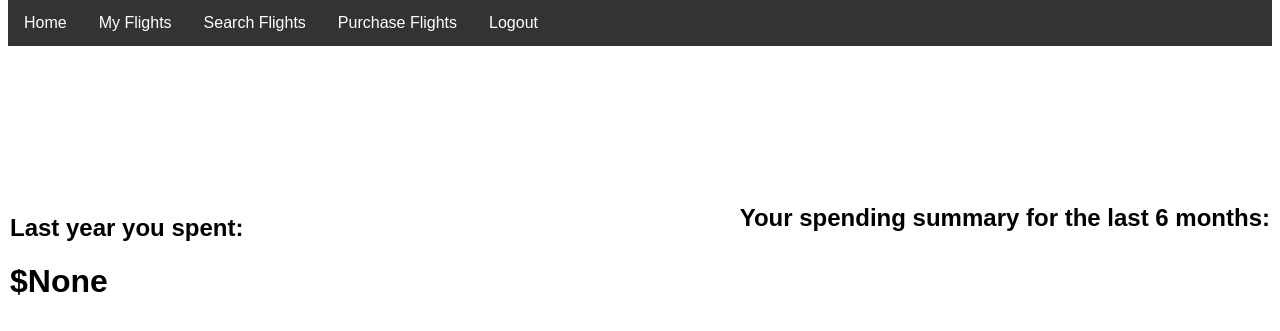
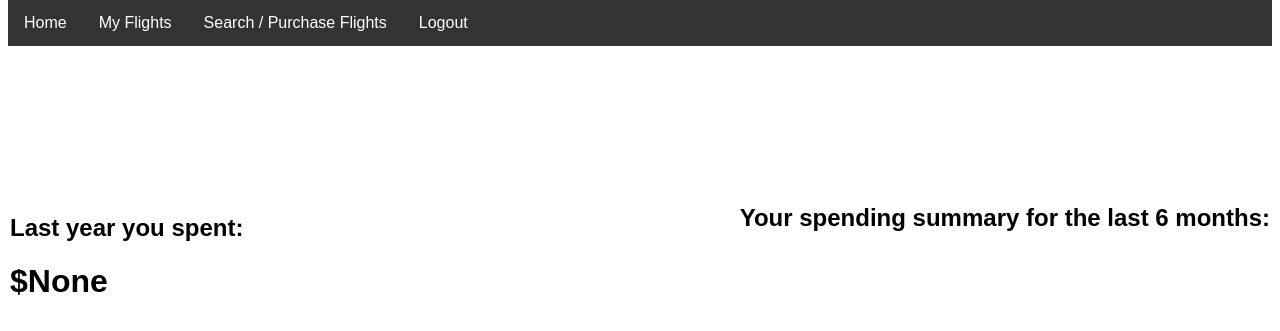
Before and after one commit to jjl9895/AirlineProject, a Flask app: page /customerhome in a window 1280 px wide. Shown: the part 142-473 px from the top of the page. Run offline with Flask 3, Linux system fonts and the light colour scheme; a user stored in the database is signed in; data that the repository does not hold is empty.

Commit message:
Edited so Search / Purchase Flights

```diff
--- a/frontend/app.py
+++ b/frontend/app.py
@@ -27,7 +27,7 @@ nikhilconfig = {
     'database': 'projectairport'
 }
 # Database configuration
-db_config = nikhilconfig
+db_config = jeffconfig
 
 # Establishing a database connection
 def get_db_connection():
--- a/frontend/templates/customerflights.html
+++ b/frontend/templates/customerflights.html
@@ -7,8 +7,7 @@
 <div class="nav-bar">
   <a href="/customerhome">Home</a>
   <a href="/customerflights">My Flights</a>
-  <a href="/searchflights">Search Flights</a>
-  <a href="/purchaseflights">Purchase Flights</a>
+  <a href="/searchflights">Search / Purchase Flights</a>
   <a href="/logout">Logout</a>
 </div>
 
--- a/frontend/templates/customerhome.html
+++ b/frontend/templates/customerhome.html
@@ -64,8 +64,7 @@
 <div class="nav-bar">
     <a href="/customerhome">Home</a>
     <a href="/customerflights">My Flights</a>
-    <a href="/searchflights">Search Flights</a>
-    <a href="/purchaseflights">Purchase Flights</a>
+    <a href="/searchflights">Search / Purchase Flights</a>
     <a href="/logout">Logout</a>
 </div>
 
```
